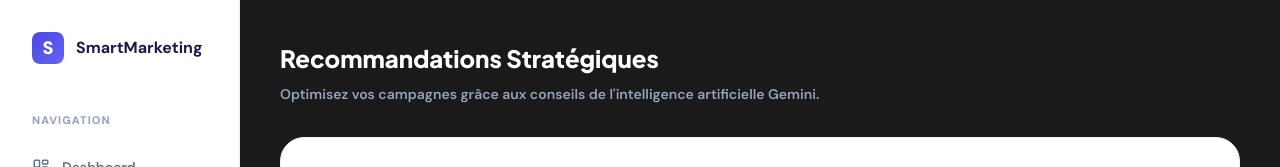
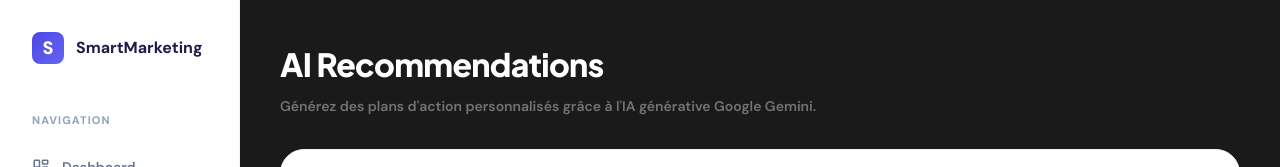
Before and after one commit to elhidarinouhayla/smart-marketing-frontend, a Next.js app: page /dashboard/recommendations in a window 1280 px wide. Shown: the top 167 px of the page. Built offline with nearby package versions, Linux system fonts and the light colour scheme; no server answers; sample sign-in values are in the browser's storage.

Commit message:
feat: implemented AI recommendations page integration

```diff
--- a/app/dashboard/recommendations/page.tsx
+++ b/app/dashboard/recommendations/page.tsx
@@ -14,7 +14,7 @@ export default function RecommendationsPage() {
       const response = await api.get('recommendations/');
       setRecommendations(response.data);
     } catch (err) {
-      console.error('Error fetching recommendations history:', err);
+      console.error('Error fetching recommendation history:', err);
     } finally {
       setLoading(false);
     }
@@ -26,8 +26,15 @@ export default function RecommendationsPage() {
 
   if (loading) {
     return (
-      <div style={{ display: 'flex', alignItems: 'center', justifyContent: 'center', minHeight: '60vh' }}>
-        <p style={{ fontWeight: 800, color: '#4f46e5', letterSpacing: '0.1em' }}>GÉNÉRATION DES INSIGHTS...</p>
+      <div style={{ display: 'flex', flexDirection: 'column', alignItems: 'center', justifyContent: 'center', minHeight: '60vh', gap: '20px' }}>
+        <div style={{ width: '40px', height: '40px', border: '4px solid rgba(200, 232, 41, 0.1)', borderTop: '4px solid #c8e829', borderRadius: '50%', animation: 'spin 1s linear infinite' }} />
+        <p style={{ fontWeight: 900, color: '#c8e829', letterSpacing: '0.2em', fontSize: '12px' }}>INTERROGATION DU CERVEAU IA...</p>
+        <style>{`
+          @keyframes spin {
+            0% { transform: rotate(0deg); }
+            100% { transform: rotate(360deg); }
+          }
+        `}</style>
       </div>
     );
   }
@@ -35,8 +42,8 @@ export default function RecommendationsPage() {
   return (
     <div style={{ display: 'flex', flexDirection: 'column', gap: '32px' }}>
       <header>
-        <h1 style={{ fontSize: '24px', fontWeight: 800, color: '#1e1b4b', margin: 0 }}>Recommandations Stratégiques</h1>
-        <p style={{ fontSize: '14px', fontWeight: 600, color: '#94a3b8', marginTop: '8px' }}>Optimisez vos campagnes grâce aux conseils de l'intelligence artificielle Gemini.</p>
+        <h1 style={{ fontSize: '32px', fontWeight: 900, color: '#ffffff', margin: 0, letterSpacing: '-0.02em' }}>AI Recommendations</h1>
+        <p style={{ fontSize: '14px', fontWeight: 600, color: '#737373', marginTop: '8px' }}>Générez des plans d'action personnalisés grâce à l'IA générative Google Gemini.</p>
       </header>
 
       <RecommendationGenerator onSuccess={fetchHistory} />
```
